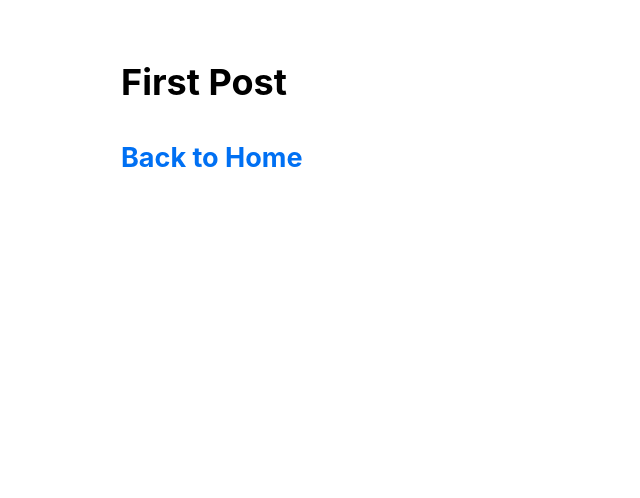
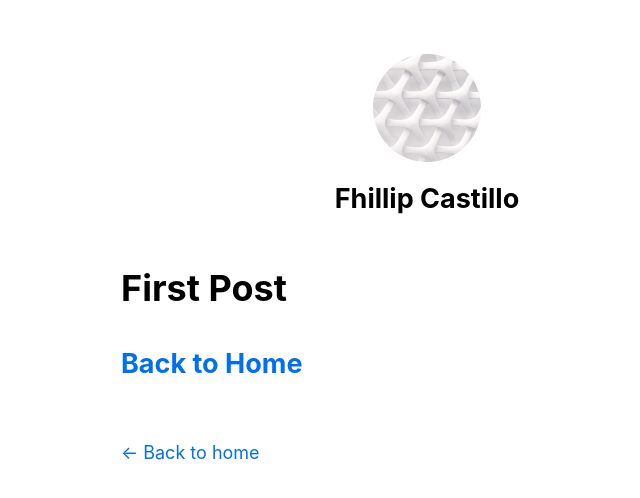
Before and after one commit to fhillipgcastillo/PersonalPresentation, a Next.js app: page /posts/first-post in a window 1280 px wide. Shown: the top 498 px of the page, without its empty margins (213-853 px from the left). Built offline with nearby package versions, Linux system fonts and the light colour scheme.

Commit message:
Adding extra styles and other info to the layout and home

```diff
--- a/components/layout.js
+++ b/components/layout.js
@@ -1,9 +1,69 @@
-import React from 'react'
-import styles from './layout.module.css'
+import Head from 'next/head';
+import Image from 'next/image';
+import styles from './layout.module.css';
+import utilStyles from '../styles/utils.module.css';
+import Link from 'next/link';
 
+const name = 'Fhillip Castillo';
+export const siteTitle = 'Next.js Sample Website';
 
-export default function Layout({children}) {
-    return (
-      <div className={styles.container}>{children}</div>
-    )
-  };
+export default function Layout({ children, home }) {
+  return (
+    <div className={styles.container}>
+      <Head>
+        <link rel="icon" href="/favicon.ico" />
+        <meta
+          name="description"
+          content="Learn how to build a personal website using Next.js"
+        />
+        <meta
+          property="og:image"
+          content={`https://og-image.vercel.app/${encodeURI(
+            siteTitle,
+          )}.png?theme=light&md=0&fontSize=75px&images=https%3A%2F%2Fassets.vercel.com%2Fimage%2Fupload%2Ffront%2Fassets%2Fdesign%2Fnextjs-black-logo.svg`}
+        />
+        <meta name="og:title" content={siteTitle} />
+        <meta name="twitter:card" content="summary_large_image" />
+      </Head>
+      <header className={styles.header}>
+        {home ? (
+          <>
+            <Image
+              priority
+              src="/images/profile.jpg"
+              className={utilStyles.borderCircle}
+              height={144}
+              width={144}
+              alt=""
+            />
+            <h1 className={utilStyles.heading2Xl}>{name}</h1>
+          </>
+        ) : (
+          <>
+            <Link href="/">
+              <Image
+                priority
+                src="/images/profile.jpg"
+                className={utilStyles.borderCircle}
+                height={108}
+                width={108}
+                alt=""
+              />
+            </Link>
+            <h2 className={utilStyles.headingLg}>
+              <Link href="/" className={utilStyles.colorInherit}>
+                {name}
+              </Link>
+            </h2>
+          </>
+        )}
+      </header>
+      <main>{children}</main>
+      {!home && (
+        <div className={styles.backToHome}>
+          <Link href="/">← Back to home</Link>
+        </div>
+      )}
+    </div>
+  );
+}
--- a/components/layout.module.css
+++ b/components/layout.module.css
@@ -2,4 +2,14 @@
     max-width: 36rem;
     padding: 0 1rem;
     margin: 3rem auto 6rem;
-}
+  }
+
+  .header {
+    display: flex;
+    flex-direction: column;
+    align-items: center;
+  }
+
+  .backToHome {
+    margin: 3rem 0 0;
+  }
--- /dev/null
+++ b/styles/utils.module.css
@@ -0,0 +1,52 @@
+.heading2Xl {
+    font-size: 2.5rem;
+    line-height: 1.2;
+    font-weight: 800;
+    letter-spacing: -0.05rem;
+    margin: 1rem 0;
+  }
+
+  .headingXl {
+    font-size: 2rem;
+    line-height: 1.3;
+    font-weight: 800;
+    letter-spacing: -0.05rem;
+    margin: 1rem 0;
+  }
+
+  .headingLg {
+    font-size: 1.5rem;
+    line-height: 1.4;
+    margin: 1rem 0;
+  }
+
+  .headingMd {
+    font-size: 1.2rem;
+    line-height: 1.5;
+  }
+
+  .borderCircle {
+    border-radius: 9999px;
+  }
+
+  .colorInherit {
+    color: inherit;
+  }
+
+  .padding1px {
+    padding-top: 1px;
+  }
+
+  .list {
+    list-style: none;
+    padding: 0;
+    margin: 0;
+  }
+
+  .listItem {
+    margin: 0 0 1.25rem;
+  }
+
+  .lightText {
+    color: #666;
+  }
```
Also changed, not shown: pages/index.js (+14 -67 lines).
